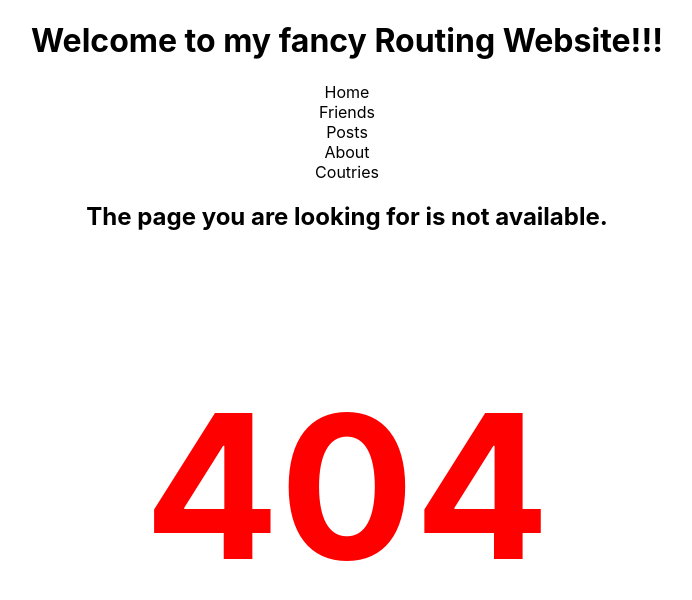
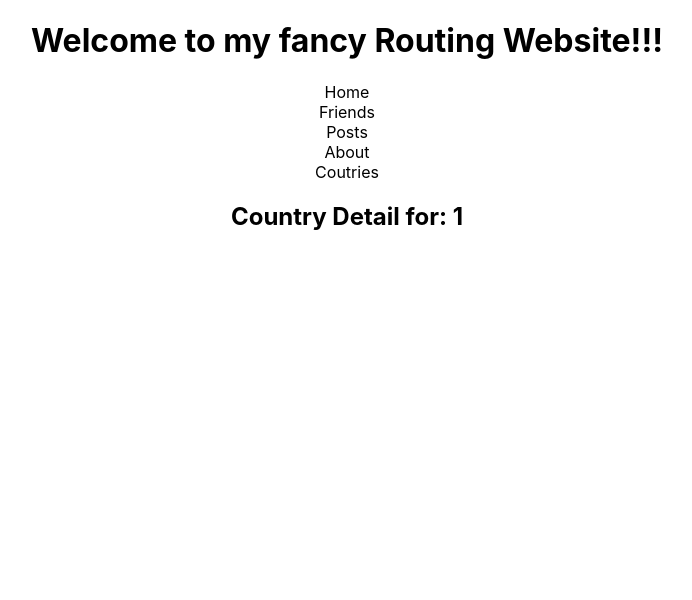
Before and after one commit to ImRanKhan81m/React-Router-Practice, a React (Create React App) app: page /country/1 in a window 1280 px wide. Before the commit this address had no page. Shown: the top 600 px of the page, without its empty margins (293-985 px from the left). Built offline with nearby package versions, Linux system fonts and the light colour scheme.

Commit message:
rest countries details added

```diff
--- a/src/App.js
+++ b/src/App.js
@@ -3,6 +3,7 @@ import { Route, Routes } from 'react-router-dom';
 import './App.css';
 import About from './components/About/About';
 import Countries from './components/Countries/Countries';
+import CountryDetail from './components/CountryDetail/CountryDetail';
 import FriendDetail from './components/FriendDetail/FriendDetail';
 import Friends from './components/Friends/Friends';
 import Header from './components/Header/Header';
@@ -23,6 +24,7 @@ function App() {
           <Route path=':postId' element={<PostDetail />}></Route>
         </Route>
         <Route path='/countries' element={<Countries/>}></Route>
+        <Route path='/country/:countryName' element={<CountryDetail></CountryDetail>}></Route>
         <Route path='/about' element={<About />}></Route>
         <Route path='*' element={<NotFound />}></Route>
       </Routes>
--- a/src/components/Countries/Countries.js
+++ b/src/components/Countries/Countries.js
@@ -1,9 +1,24 @@
-import React from 'react';
+import React, { useEffect, useState } from 'react';
+import { Link } from 'react-router-dom';
 
 const Countries = () => {
+
+    const [countries, setCountries] = useState([]);
+    useEffect(() => {
+        fetch('https://restcountries.com/v3.1/all')
+            .then(res => res.json())
+            .then(data => setCountries(data));
+    }, [])
     return (
         <div>
             <h2>Welcome to my world!!</h2>
+            <ul>
+                {
+                    countries.map(country =>
+                        <li>
+                            <Link to={`/country/${country.name.common}`}>{country.name.common}</Link></li>)
+                }
+            </ul>
         </div>
     );
 };
--- /dev/null
+++ b/src/components/CountryDetail/CountryDetail.js
@@ -0,0 +1,13 @@
+import React from 'react';
+import { useParams } from 'react-router-dom';
+
+const CountryDetail = () => {
+    const {countryName} = useParams();
+    return (
+        <div>
+            <h2>Country Detail for: {countryName}</h2>
+        </div>
+    );
+};
+
+export default CountryDetail;
```
